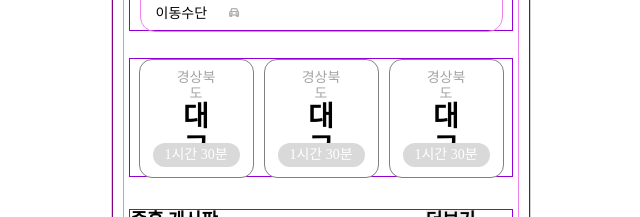
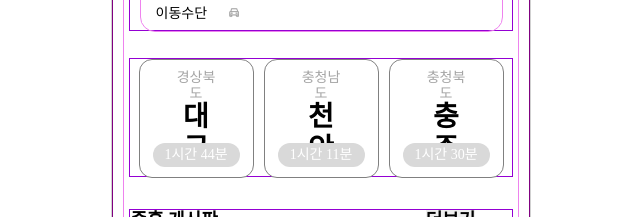
Before and after one commit to UMC-WEGO/WEGO_FE_React, a React (Vite) app in the folder WEGO_FE/: page /home/travel-select in a window 1280 px wide. Shown: the part 280-497 px from the top of the page, without its empty margins (319-959 px from the left). Built offline with nearby package versions, Linux system fonts and the light colour scheme; a web font is replaced by a local one.

Commit message:
feat: 여행선택페이지 여행지 선택 버튼 인자 받도록 분리

```diff
--- a/WEGO_FE/src/components/feat2/DestinationBtn.tsx
+++ b/WEGO_FE/src/components/feat2/DestinationBtn.tsx
@@ -53,15 +53,25 @@ const DestinationTime = styled.div<{ selectedFlag: boolean }>`
   color: white;
 `
 
-const DestinationBtn = () => {
+type DestinationBtnType = {
+  location: string;
+  city: string;
+  time: string;
+};
+
+interface DestinationBtnProps {
+  props: DestinationBtnType;
+}
+
+const DestinationBtn = ({props}: DestinationBtnProps) => {
   const [selected, setSelected] = useState(false);
 
   return(
       <>
         <DestinationBtnBox selectedFlag={selected} onClick={() => setSelected((prev) => !prev)}>
-          <DestinationLocation selectedFlag={selected} onClick={() => setSelected((prev) => !prev)}>경상북도</DestinationLocation>
-          <DestinationCity>대구</DestinationCity>
-          <DestinationTime selectedFlag={selected} onClick={() => setSelected((prev) => !prev)}>1시간 30분</DestinationTime>
+          <DestinationLocation selectedFlag={selected} onClick={() => setSelected((prev) => !prev)}>{props.location}</DestinationLocation>
+          <DestinationCity>{props.city}</DestinationCity>
+          <DestinationTime selectedFlag={selected} onClick={() => setSelected((prev) => !prev)}>{props.time}</DestinationTime>
         </DestinationBtnBox>
       </>
     )
--- a/WEGO_FE/src/pages/feat_2/home-travel-select/TravelSelectPage.tsx
+++ b/WEGO_FE/src/pages/feat_2/home-travel-select/TravelSelectPage.tsx
@@ -114,7 +114,13 @@ const SelectionComplete = styled.button`
   border-radius: 5px;
 `
 
-type PostCardType ={
+type DestinationPropsType = {
+  location: string;
+  city: string;
+  time: string;
+};
+
+type PostCardPropsType ={
   ranking?: number;     // 인기순위 (인기 게시물에서)
   img_src?: string;      // 이미지 경로
   tag: string[];        // 상단에 들어가는 여행 태그
@@ -125,10 +131,29 @@ type PostCardType ={
   like: number;         // 좋아요 수
   comments: number;     // 댓글 수
   script: number;       // 저장된 수
-}
+};
+
+// 테스트용 임시 목적지 버튼 데이터
+const sampleDestination: DestinationPropsType[] = [
+  {
+    location: "경상북도",
+    city: "대구",
+    time: "1시간 44분"
+  },
+  {
+    location: "충청남도",
+    city: "천안",
+    time: "1시간 11분"
+  },
+  {
+    location: "충청북도",
+    city: "충주",
+    time: "1시간 30분"
+  }
+]
 
 // 테스트용 임시 인기 미션 데이터
-const samplePopular: PostCardType[] = [
+const samplePopular: PostCardPropsType[] = [
   {
     ranking: 1,
     img_src: " ",
@@ -164,7 +189,7 @@ const samplePopular: PostCardType[] = [
     like: 1,
     comments: 1,
     script: 1
-  },
+  }
 ]
 
 function TravelSelectPage() {
@@ -182,9 +207,10 @@ function TravelSelectPage() {
           </PlanContainer>
 
           <DestinationContainer>
-            <DestinationBtn/>
-            <DestinationBtn/>
-            <DestinationBtn/>
+            {/* 3개만 출력 */}
+            {sampleDestination.slice(0,3).map((destinationData) => (
+              <DestinationBtn props={destinationData}/>
+            ))}
           </DestinationContainer>
 
           <PostContainer>
```
